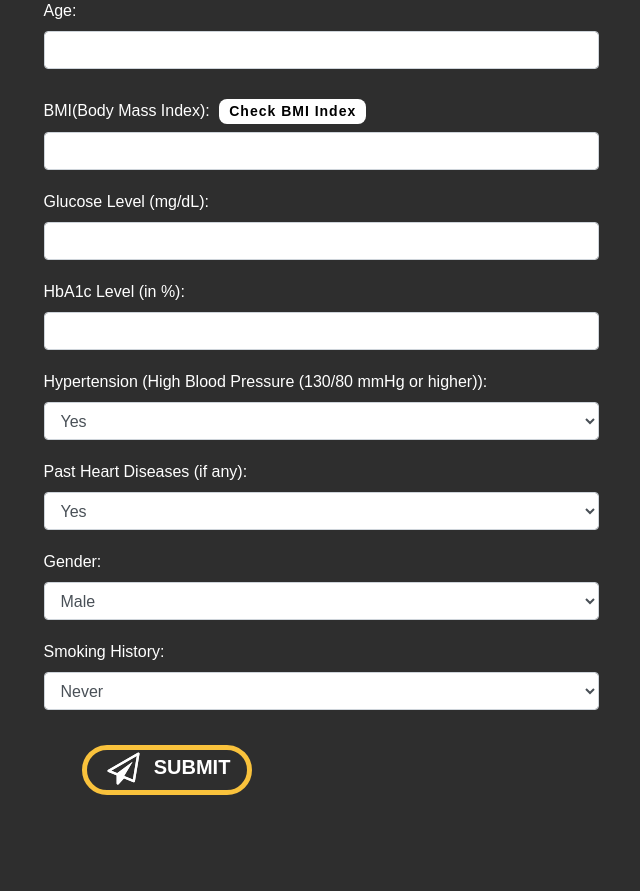
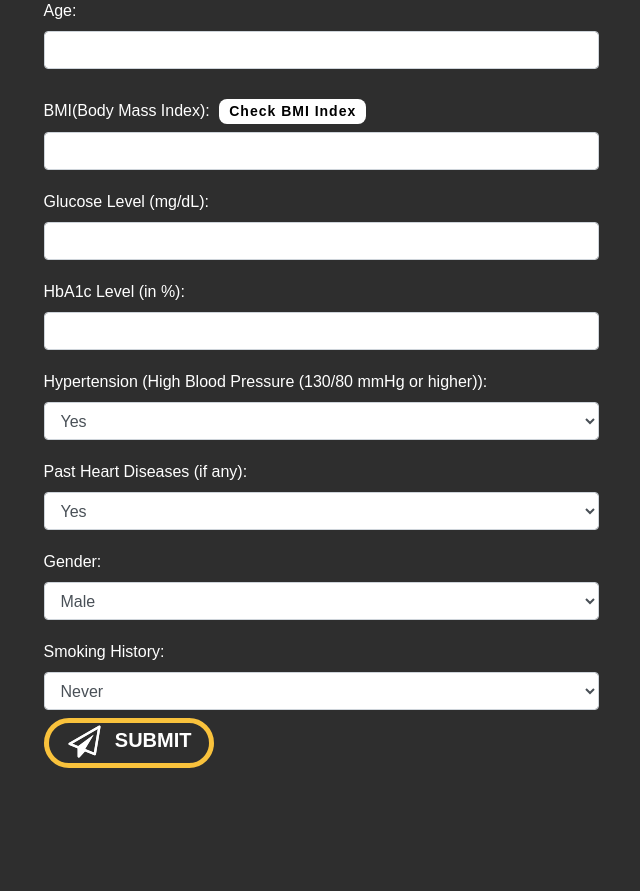
Before and after one commit to Vic710/Diabetes-Prediction-TechRush, a Flask app: page /detection in a window 1280 px wide. Shown: the part 270-1161 px from the top of the page, without its empty margins (319-959 px from the left). Before the commit the page ends 1065 px from the top, so only its background shows below. Run offline with Flask 3, Linux system fonts and the light colour scheme; parts of the project's set-up code (start-up, migrations or seed data) failed here and were passed over; some libraries are stand-ins or nearby versions.

Commit message:
Update detection.html

```diff
--- a/templates/detection.html
+++ b/templates/detection.html
@@ -103,11 +103,12 @@
         }
 
         .btn {
-            position: absolute;
+            position: relative;
+            bottom: 12px;
+            /* Adjust this value to position the button */
+            left: 85px;
+            transform: translateX(-50%);
             background-color: transparent;
-            top: 130%;
-            left: 38%;
-            transform: translate(-50%, -50%);
             width: 170px;
             height: 50px;
             border: 5px solid #f9c23c;
@@ -116,6 +117,7 @@
             cursor: pointer;
             overflow: hidden;
         }
+
 
         .btn p {
             text-transform: uppercase;
@@ -243,11 +245,13 @@
             </div>
             <div class="form-group">
                 <label for="blood_glucose_level">Glucose Level (mg/dL):</label>
-                <input type="number" step="any" class="form-control" id="blood_glucose_level" name="blood_glucose_level" min="0" required>
+                <input type="number" step="any" class="form-control" id="blood_glucose_level" name="blood_glucose_level"
+                    min="0" required>
             </div>
             <div class="form-group">
                 <label for="HbA1c_level">HbA1c Level (in %):</label>
-                <input type="number" step="any" class="form-control" id="HbA1c_level" name="HbA1c_level" min="0" required>
+                <input type="number" step="any" class="form-control" id="HbA1c_level" name="HbA1c_level" min="0"
+                    required>
             </div>
             <div class="form-group">
                 <label for="hypertension">Hypertension (High Blood Pressure (130/80 mmHg or higher)):</label>
```
